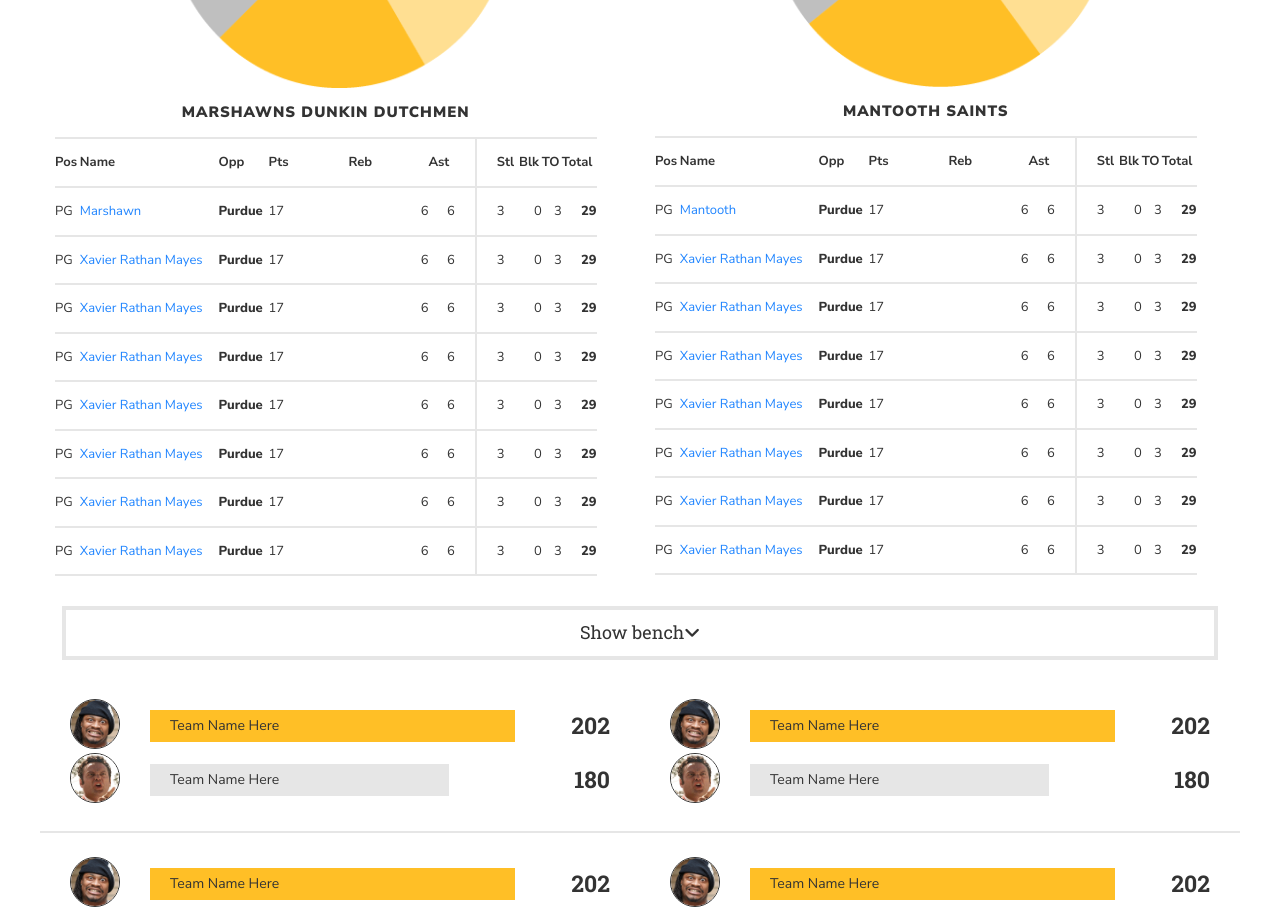
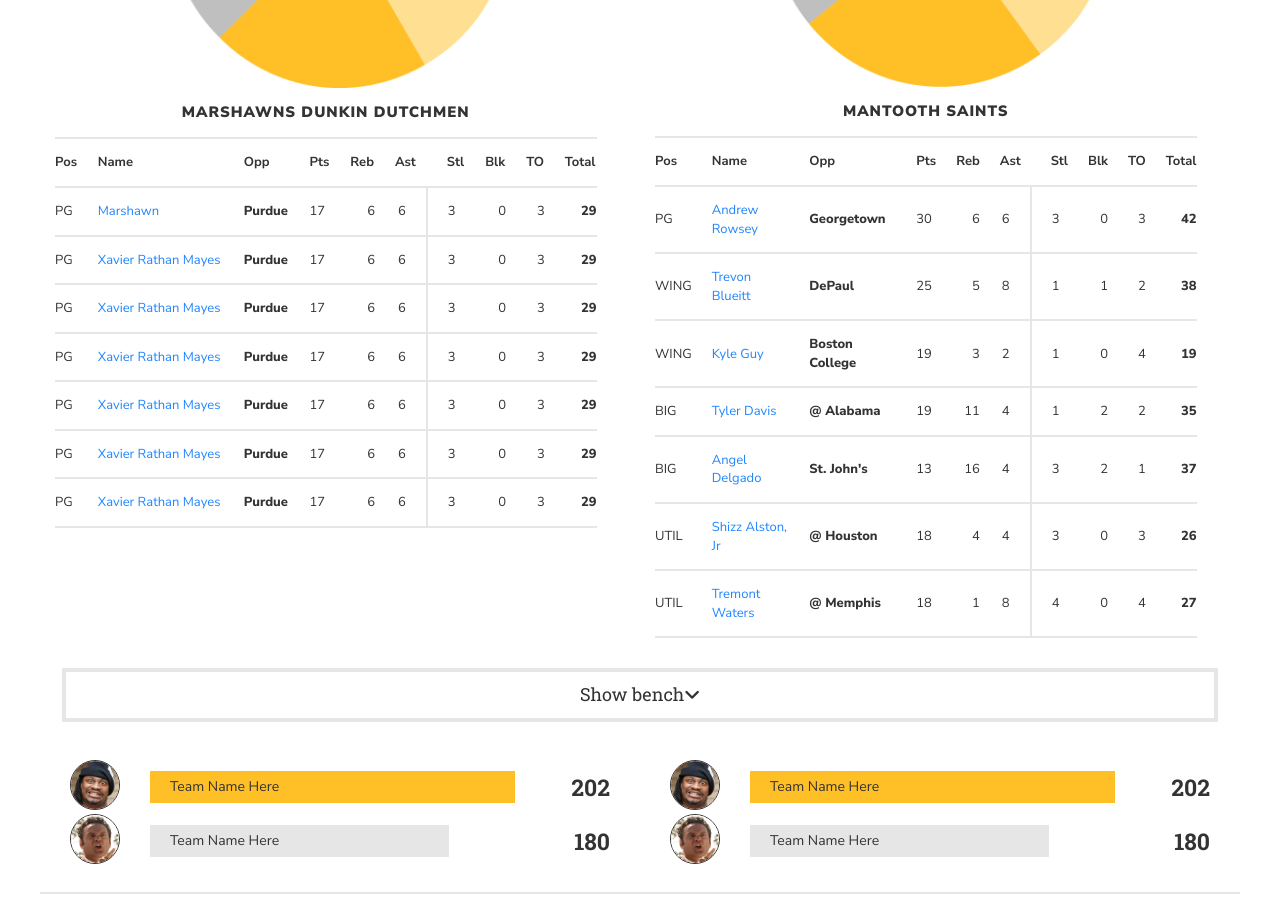
Before and after one commit to benjhoward/thejoe-react, a React (Create React App) app: page /matchup in a window 1280 px wide. Shown: the part 800-1709 px from the top of the page. Built offline with nearby package versions, Linux system fonts and the light colour scheme.

Commit message:
Added new data to player api, fixed table styling errors

```diff
--- a/src/Team.js
+++ b/src/Team.js
@@ -92,7 +92,7 @@ class Team extends Component {
                 <div className="start-bench">
                   <p>STARTING ROSTER</p>
                 </div>
-                <table className="matchup-roster team-roster">
+                <table className="matchup-roster team-roster split-roster">
                   <tbody>
                     <tr>
                       <th colSpan="6" className="matchup-team">2017-18 SEASON</th>
--- a/src/api.js
+++ b/src/api.js
@@ -1,20 +1,18 @@
 const PlayerAPI = {
   mantooth: {
     players: [
-      { pos: "PG", name: "Mantooth", opp: "Purdue", pts: 17, reb: 6, ast: 6, stl: 3, blk: 0, TO: 3, total: 29 },
-      { pos: "PG", name: "Xavier Rathan Mayes", opp: "Purdue", pts: 17, reb: 6, ast: 6, stl: 3, blk: 0, TO: 3, total: 29 },
-      { pos: "PG", name: "Xavier Rathan Mayes", opp: "Purdue", pts: 17, reb: 6, ast: 6, stl: 3, blk: 0, TO: 3, total: 29 },
-      { pos: "PG", name: "Xavier Rathan Mayes", opp: "Purdue", pts: 17, reb: 6, ast: 6, stl: 3, blk: 0, TO: 3, total: 29 },
-      { pos: "PG", name: "Xavier Rathan Mayes", opp: "Purdue", pts: 17, reb: 6, ast: 6, stl: 3, blk: 0, TO: 3, total: 29 },
-      { pos: "PG", name: "Xavier Rathan Mayes", opp: "Purdue", pts: 17, reb: 6, ast: 6, stl: 3, blk: 0, TO: 3, total: 29 },
-      { pos: "PG", name: "Xavier Rathan Mayes", opp: "Purdue", pts: 17, reb: 6, ast: 6, stl: 3, blk: 0, TO: 3, total: 29 },
-      { pos: "PG", name: "Xavier Rathan Mayes", opp: "Purdue", pts: 17, reb: 6, ast: 6, stl: 3, blk: 0, TO: 3, total: 29 }
+      { pos: "PG", name: "Andrew Rowsey", opp: "Georgetown", pts: 30, reb: 6, ast: 6, stl: 3, blk: 0, TO: 3, total: 42 },
+      { pos: "WING", name: "Trevon Blueitt", opp: "DePaul", pts: 25, reb: 5, ast: 8, stl: 1, blk: 1, TO: 2, total: 38 },
+      { pos: "WING", name: "Kyle Guy", opp: "Boston College", pts: 19, reb: 3, ast: 2, stl: 1, blk: 0, TO: 4, total: 19 },
+      { pos: "BIG", name: "Tyler Davis", opp: "@ Alabama", pts: 19, reb: 11, ast: 4, stl: 1, blk: 2, TO: 2, total: 35 },
+      { pos: "BIG", name: "Angel Delgado", opp: "St. John's", pts: 13, reb: 16, ast: 4, stl: 3, blk: 2, TO: 1, total: 37 },
+      { pos: "UTIL", name: "Shizz Alston, Jr", opp: "@ Houston", pts: 18, reb: 4, ast: 4, stl: 3, blk: 0, TO: 3, total: 26 },
+      { pos: "UTIL", name: "Tremont Waters", opp: "@ Memphis", pts: 18, reb: 1, ast: 8, stl: 4, blk: 0, TO: 4, total: 27 }
     ]
   },
   marshawns: {
     players: [
       { pos: "PG", name: "Marshawn", opp: "Purdue", pts: 17, reb: 6, ast: 6, stl: 3, blk: 0, TO: 3, total: 29 },
-      { pos: "PG", name: "Xavier Rathan Mayes", opp: "Purdue", pts: 17, reb: 6, ast: 6, stl: 3, blk: 0, TO: 3, total: 29 },
       { pos: "PG", name: "Xavier Rathan Mayes", opp: "Purdue", pts: 17, reb: 6, ast: 6, stl: 3, blk: 0, TO: 3, total: 29 },
       { pos: "PG", name: "Xavier Rathan Mayes", opp: "Purdue", pts: 17, reb: 6, ast: 6, stl: 3, blk: 0, TO: 3, total: 29 },
       { pos: "PG", name: "Xavier Rathan Mayes", opp: "Purdue", pts: 17, reb: 6, ast: 6, stl: 3, blk: 0, TO: 3, total: 29 },
--- a/src/css/league-styles.css
+++ b/src/css/league-styles.css
@@ -40,9 +40,9 @@
   font-weight: 800;
 }
 
-.matchup-roster th:nth-child(4), th:nth-child(5) {
+/*.matchup-roster th:nth-child(4), th:nth-child(5) {
   width: 80px;
-}
+}*/
 
 .league-standings {
   margin-bottom: 48px;
--- a/src/css/styles.css
+++ b/src/css/styles.css
@@ -200,7 +200,7 @@ nav button:hover, .home-header button:hover {
 
 .matchup-roster th, td {
   border-bottom: 2px solid #E6E6E6;
-  padding: 14px 0;
+  padding: 14px 10px;
 }
 
 /*.matchup-roster td:nth-child(6) {
--- a/src/css/team-styles.css
+++ b/src/css/team-styles.css
@@ -147,7 +147,7 @@ nav h2 {
   text-align: left;
 }
 
-.matchup-roster th:nth-child(6), td:nth-child(6) {
+.split-roster th:nth-child(6), td:nth-child(6) {
   padding-right: 20px;
   border-right: 2px solid #e6e6e6;
 }
```
